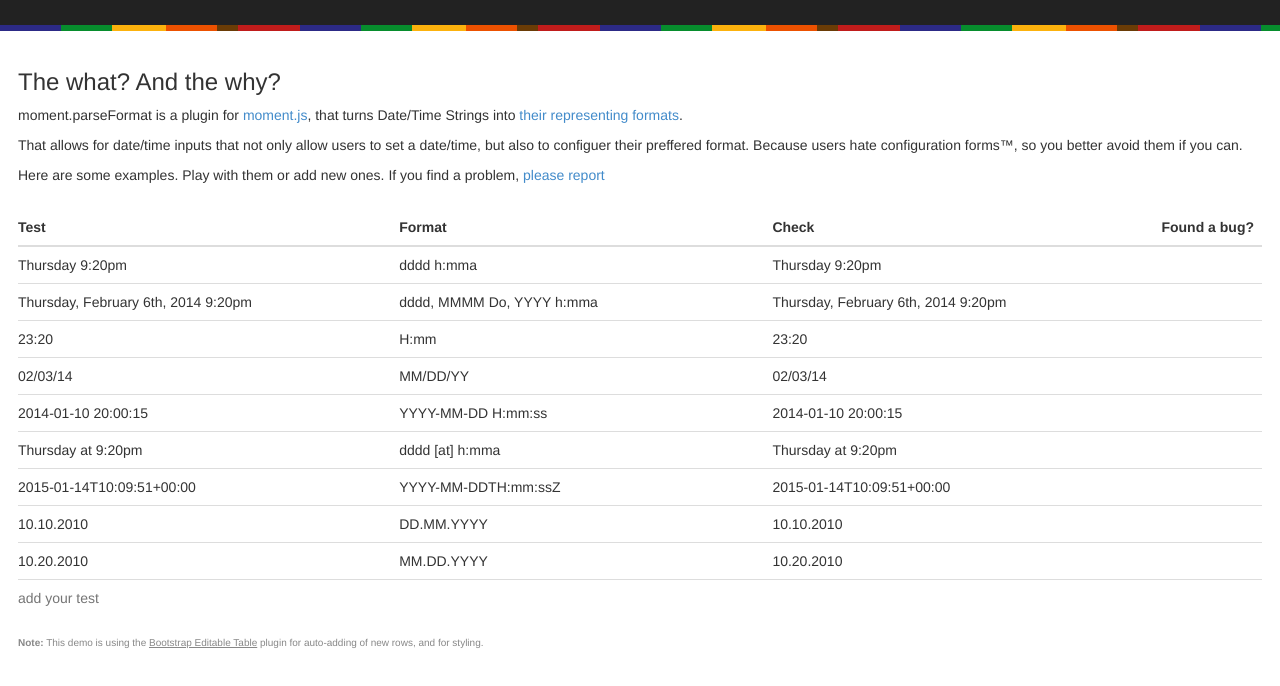
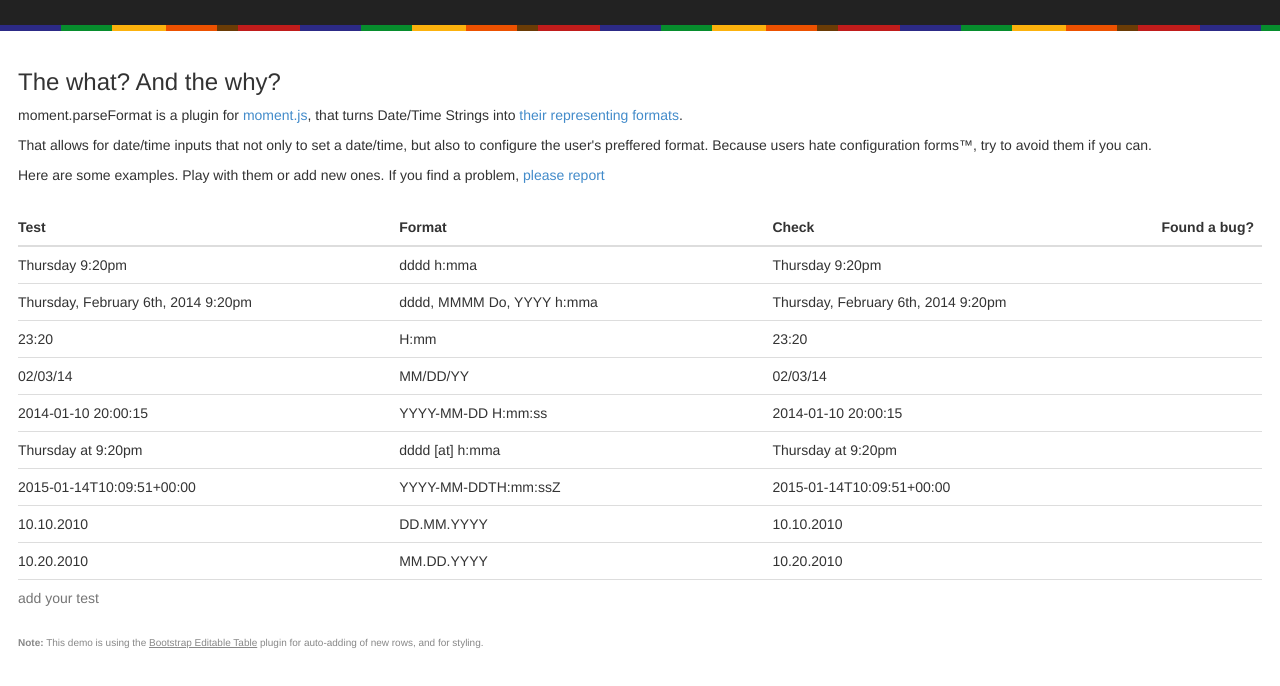
Before and after one commit to gr2m/moment-parseformat, a website with bundled scripts: page index.html in a window 1280 px wide. Shown: the part 104-790 px from the top of the page. Built offline with nearby package versions, Linux system fonts and the light colour scheme.

Commit message:
doc: typo

```diff
--- a/index.html
+++ b/index.html
@@ -41,8 +41,8 @@
       into <a href="http://momentjs.com/docs/#/displaying/format/">their representing formats</a>.
     </p>
     <p>
-      That allows for date/time inputs that not only allow users to set a date/time, but also to configuer
-      their preffered format. Because users hate configuration forms™, so you better avoid them if you can.
+      That allows for date/time inputs that not only to set a date/time, but also to configure
+      the user's preffered format. Because users hate configuration forms™, try to avoid them if you can.
     </p>
     <p>
       Here are some examples. Play with them or add new ones. If you find a problem, <a href="https://github.com/gr2m/moment.parseFormat/issues/new">please report</a>
```
